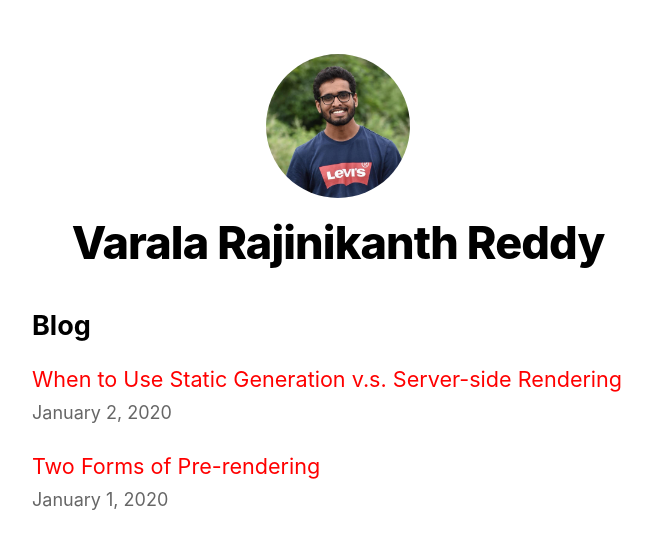
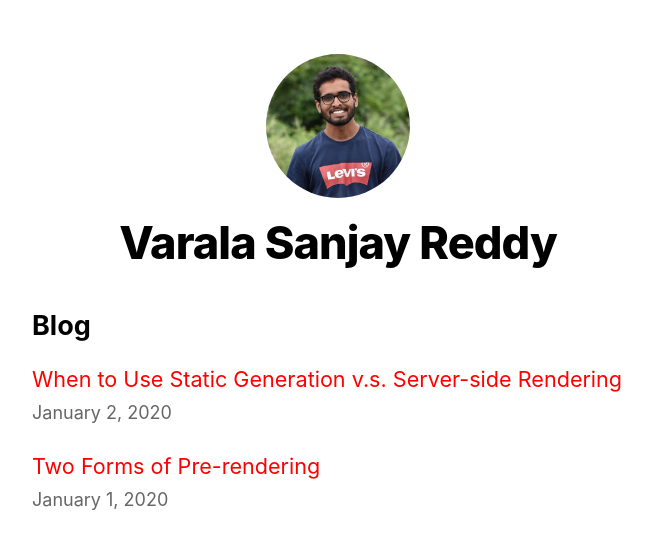
Before and after one commit to rajinikanth2305/nextjs-blog, a Next.js app: page / in a window 1280 px wide. Shown: the top 548 px of the page, without its empty margins (302-954 px from the left). Built offline with nearby package versions, Linux system fonts and the light colour scheme.

Commit message:
changes in layoyt file

```diff
--- a/components/layout.js
+++ b/components/layout.js
@@ -4,7 +4,7 @@ import styles from "./layout.module.css";
 import utilStyles from "../styles/utils.module.css";
 import Link from "next/link";
 
-const name = "Varala Rajinikanth Reddy";
+const name = "Varala Sanjay Reddy";
 export const siteTitle = "Next.js Sample Website";
 
 export default function Layout({ children, home }) {
```
